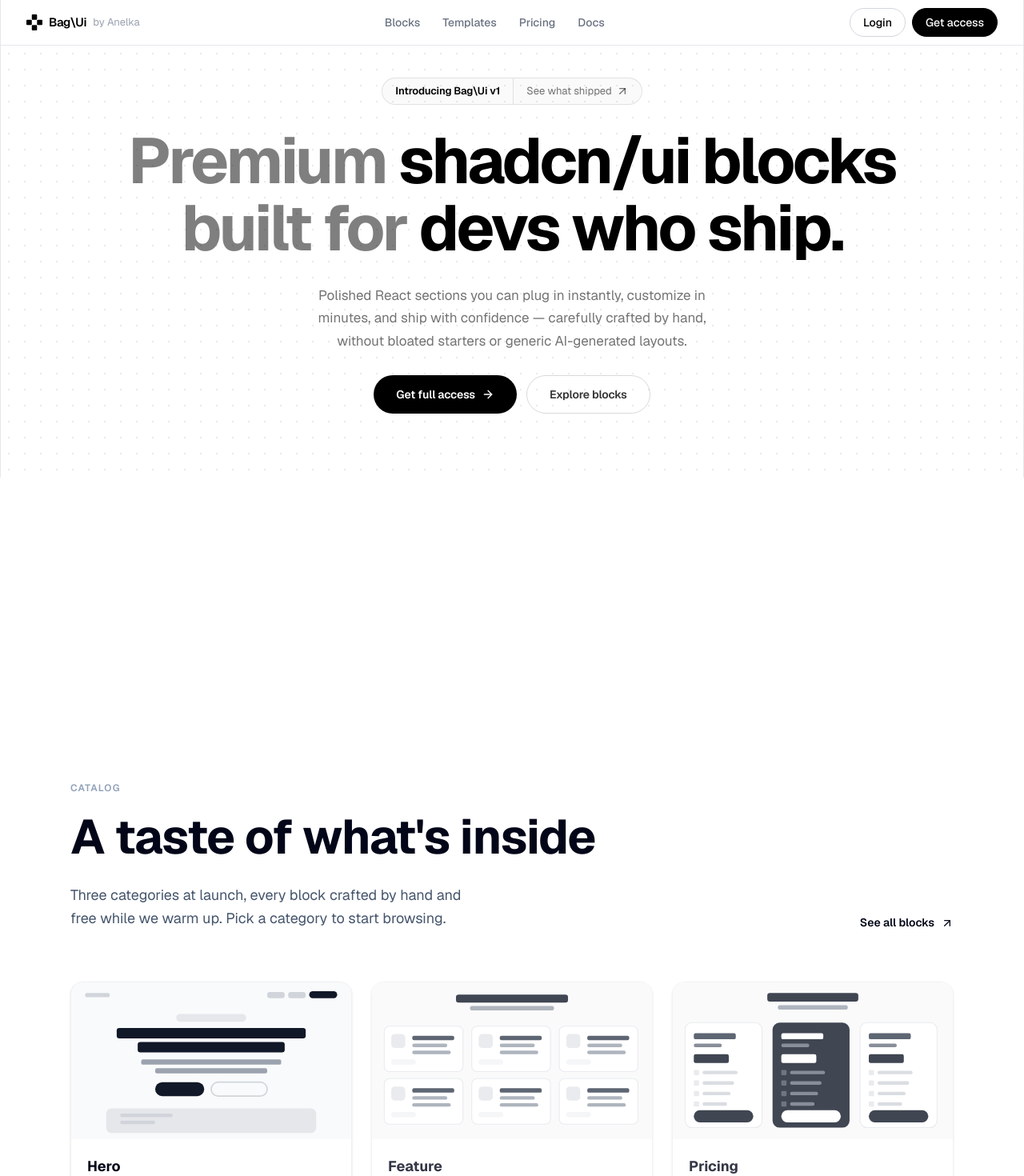
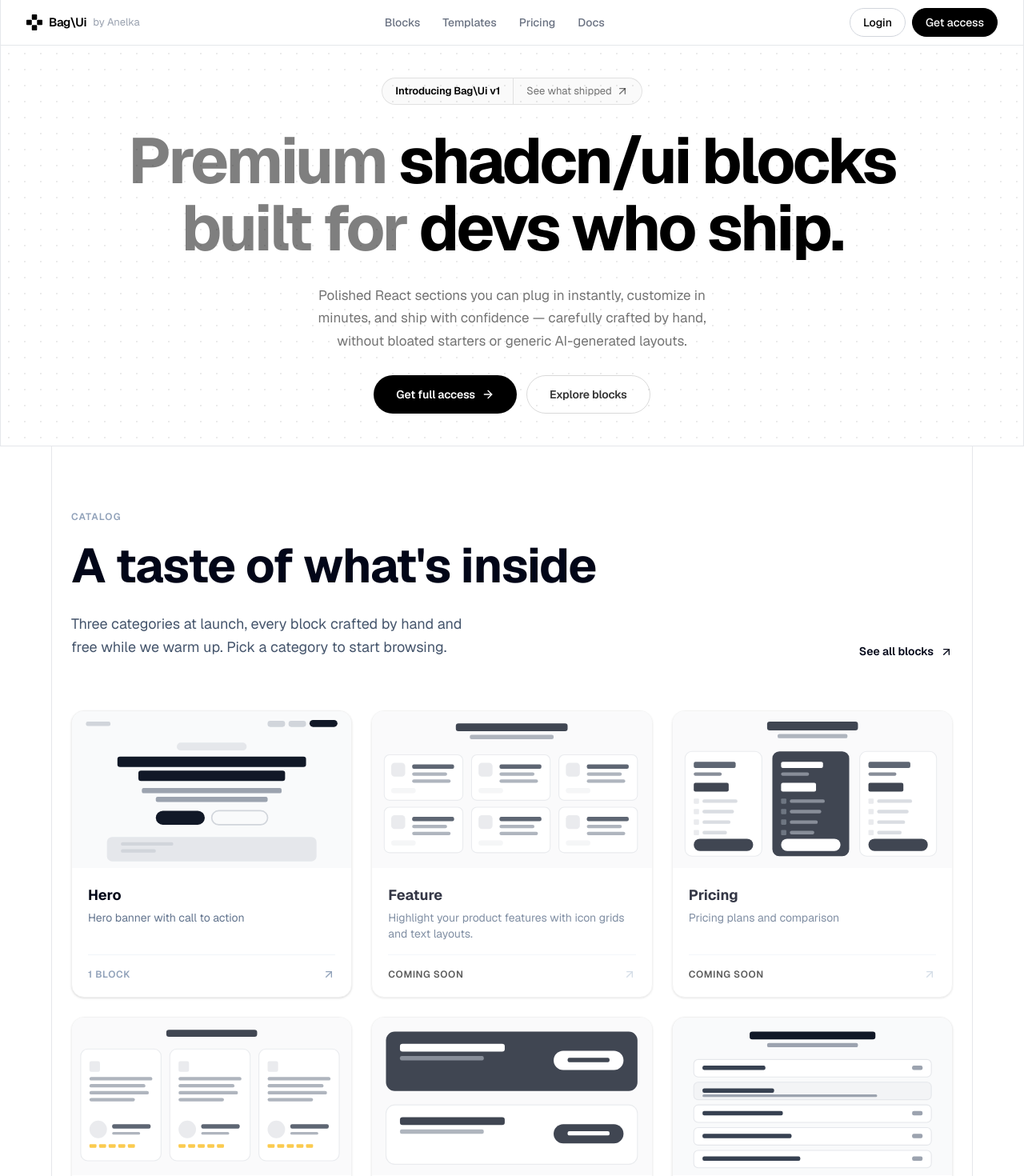
Before and after one commit to anelkabag/bag-ui, a Next.js app: page / in a window 1280 px wide. Shown: the top 1470 px of the page at 80% size. Built offline with nearby package versions, Linux system fonts and the light colour scheme.

Commit message:
update : refont du hero et Blockscatalog.tsx

```diff
--- a/components/Blockscatalog.tsx
+++ b/components/Blockscatalog.tsx
@@ -841,9 +841,9 @@
   const hiddenCount = blocks.length - INITIAL_COUNT;
 
   return (
-      <div className="w-full bg-white">
-        <section className="px-6 md:px-12 lg:px-16 py-16 md:py-20">
-          <div className="max-w-7xl mx-auto px-6 pt-10">
+      <div className=" w-full border-t border-gray-200">
+        <section className="px-6 md:px-12 lg:px-16">
+          <div className="max-w-7xl mx-auto px-6 border-x border-gray-200 py-16 md:py-20">
             {/* Header */}
             <div className="flex flex-col lg:flex-row lg:items-end lg:justify-between gap-8 mb-16">
               <div>
--- a/components/Hero.tsx
+++ b/components/Hero.tsx
@@ -55,8 +55,8 @@
 
 export default function Hero() {
     return (
-        <section className="relative h-screen">
-            <div className="max-w-7xl mx-auto px-6 pt-10 pb-20 border-x border-gray-200 " style={{
+        <section className="relative">
+            <div className="max-w-7xl mx-auto px-6 pt-10 border-x border-gray-200 " style={{
                 background: `
                   radial-gradient(circle, rgba(0,0,0,0.08) 1px, transparent 1px)
                 `,
@@ -144,7 +144,7 @@
                     {/* CTAs */}
                     <motion.div
                         {...fadeUp(0.3)}
-                        className="flex items-center gap-3 flex-wrap justify-center"
+                        className="flex items-center gap-3 flex-wrap justify-center mb-10"
                     >
                         <Link
                             href="/access"
```
